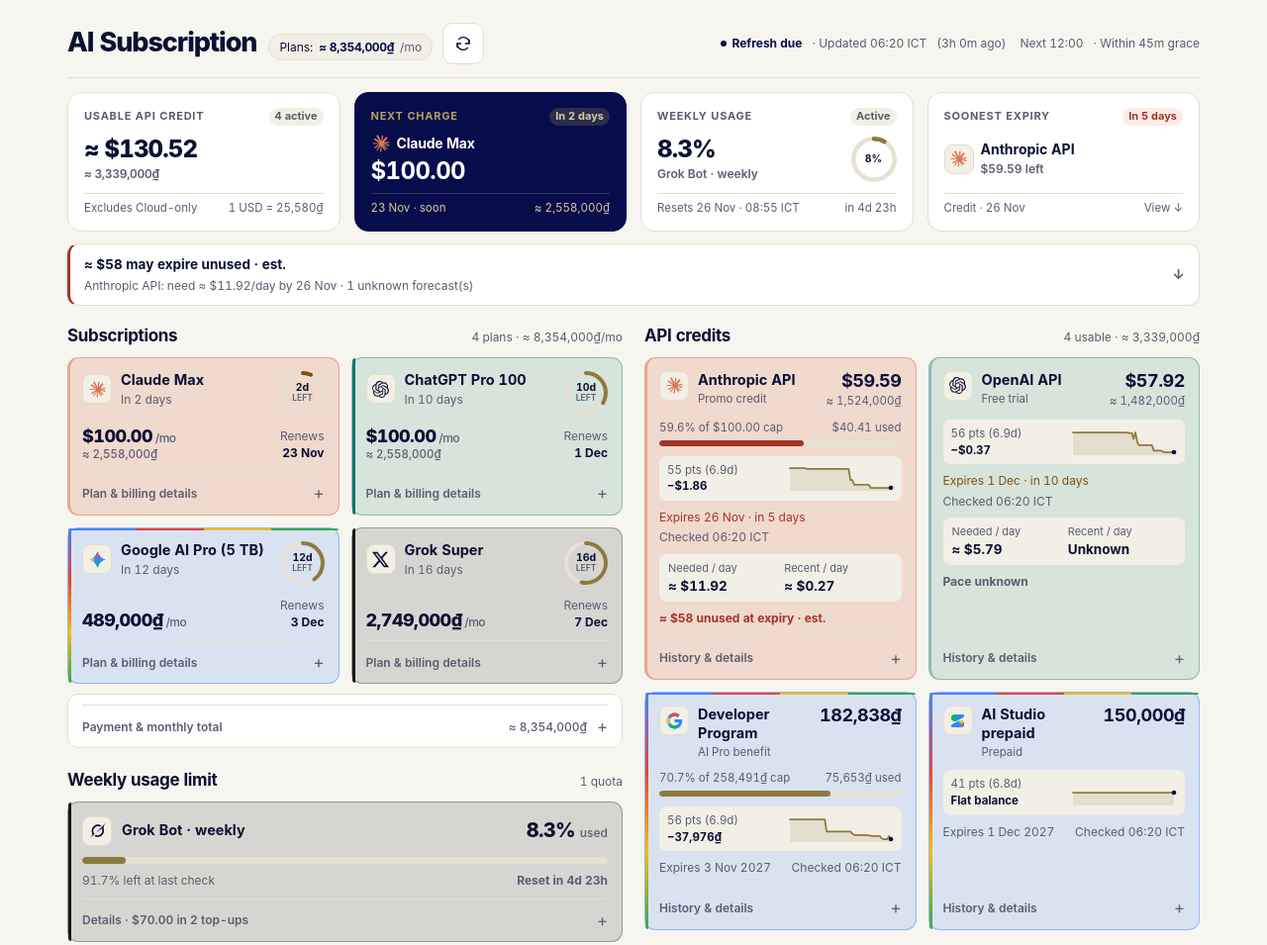
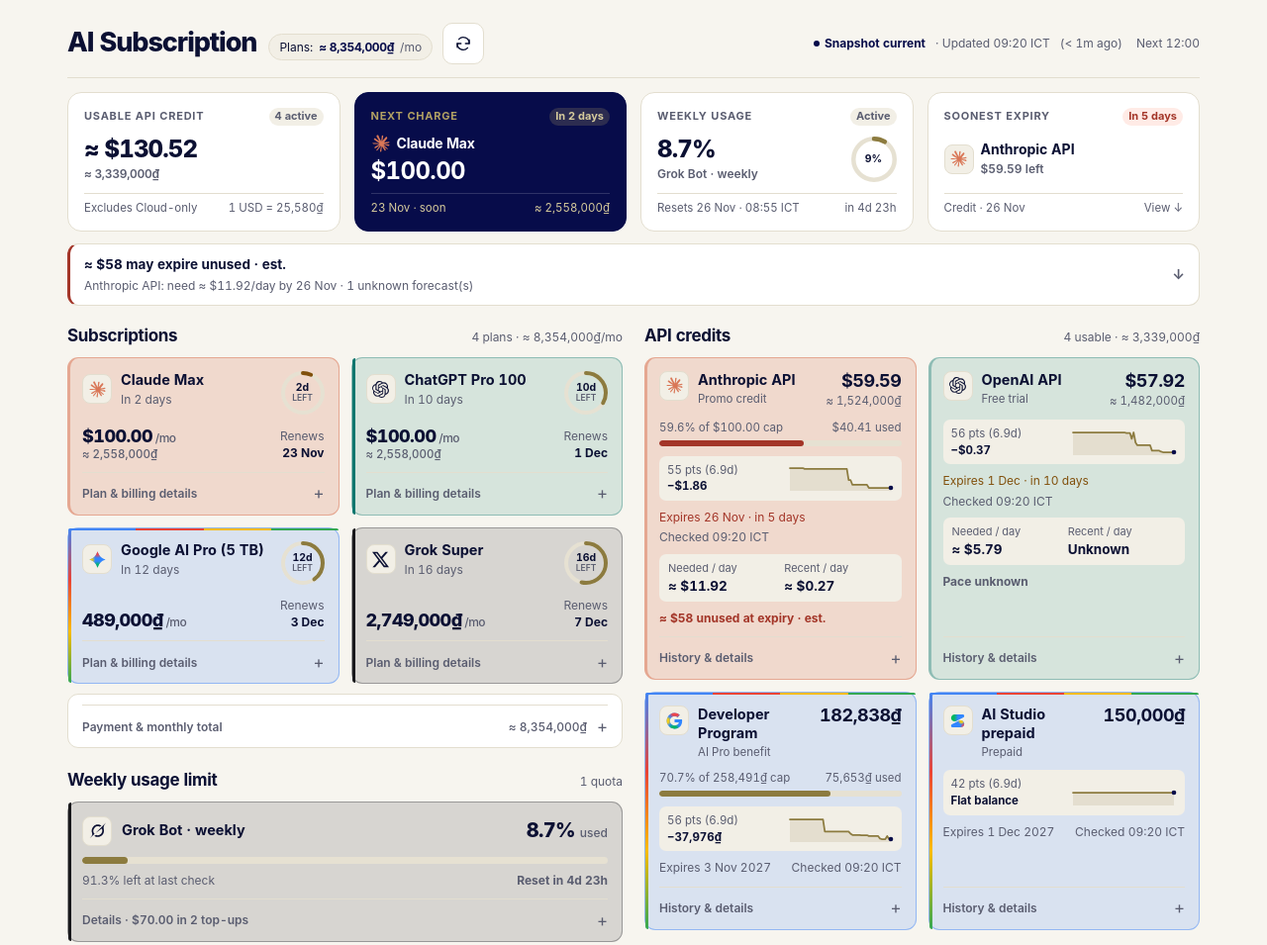
Before and after one commit to hoangtuan3484/goi-ai-4fa7038c, a plain HTML site: page app.html in a window 1280 px wide. Shown: the top 955 px of the page at 99% size. Drawn offline with Linux system fonts and the light colour scheme.

Commit message:
Refresh data Nov 21 09:20 ICT

```diff
--- a/app.html
+++ b/app.html
@@ -1019,7 +1019,7 @@ summary::-webkit-details-marker { display: none; }
 <noscript><p class="shell">JavaScript is required to calculate this dashboard.</p></noscript>
 
 <script>var DATA = /* DATA:START */ {
- "updatedAt": "2026-11-21T06:20:00+07:00",
+ "updatedAt": "2026-11-21T09:20:00+07:00",
  "timezone": {
   "offsetHours": 7,
   "label": "ICT"
@@ -1151,12 +1151,8 @@ summary::-webkit-details-marker { display: none; }
     "No refill info yet (Max usually grants $100/mo)"
    ],
    "source": "platform.claude.com billing",
-   "checkedAt": "2026-11-21T06:20:00+07:00",
+   "checkedAt": "2026-11-21T09:20:00+07:00",
    "history": [
-    {
-     "at": "2026-11-14T09:15:00+07:00",
-     "left": 61.45
-    },
     {
      "at": "2026-11-14T12:10:00+07:00",
      "left": 61.45
@@ -1367,6 +1363,10 @@ summary::-webkit-details-marker { display: none; }
     },
     {
      "at": "2026-11-21T03:20:00+07:00",
+     "left": 59.59
+    },
+    {
+     "at": "2026-11-21T06:20:00+07:00",
      "left": 59.59
     }
    ]
@@ -1386,12 +1386,8 @@ summary::-webkit-details-marker { display: none; }
     "Linked to ChatGPT subscription (Personal account)"
    ],
    "source": "platform.openai.com billing",
-   "checkedAt": "2026-11-21T06:20:00+07:00",
+   "checkedAt": "2026-11-21T09:20:00+07:00",
    "history": [
-    {
-     "at": "2026-11-14T09:15:00+07:00",
-     "left": 58.29
-    },
     {
      "at": "2026-11-14T12:10:00+07:00",
      "left": 58.29
@@ -1606,6 +1602,10 @@ summary::-webkit-details-marker { display: none; }
     },
     {
      "at": "2026-11-21T03:20:00+07:00",
+     "left": 57.92
+    },
+    {
+     "at": "2026-11-21T06:20:00+07:00",
      "left": 57.92
     }
    ]
@@ -1627,7 +1627,7 @@ summary::-webkit-details-marker { display: none; }
     "Billing account: My Billing Account"
    ],
    "source": "Google AI Studio billing",
-   "checkedAt": "2026-11-21T06:20:00+07:00",
+   "checkedAt": "2026-11-21T09:20:00+07:00",
    "history": [
     {
      "at": "2026-11-17T09:25:00+07:00",
@@ -1787,6 +1787,10 @@ summary::-webkit-details-marker { display: none; }
     },
     {
      "at": "2026-11-21T03:20:00+07:00",
+     "left": 150000
+    },
+    {
+     "at": "2026-11-21T06:20:00+07:00",
      "left": 150000
     }
    ]
@@ -1806,12 +1810,8 @@ summary::-webkit-details-marker { display: none; }
     "Started Nov 2, 2026 · monthly AI Pro credit, applies across Google Cloud + Maps"
    ],
    "source": "Google Developer Program",
-   "checkedAt": "2026-11-21T06:20:00+07:00",
+   "checkedAt": "2026-11-21T09:20:00+07:00",
    "history": [
-    {
-     "at": "2026-11-14T09:15:00+07:00",
-     "left": 220813.98
-    },
     {
      "at": "2026-11-14T12:10:00+07:00",
      "left": 220813.98
@@ -2027,6 +2027,10 @@ summary::-webkit-details-marker { display: none; }
     {
      "at": "2026-11-21T03:20:00+07:00",
      "left": 188854.3
+    },
+    {
+     "at": "2026-11-21T06:20:00+07:00",
+     "left": 182838.05
     }
    ]
   },
@@ -2046,13 +2050,9 @@ summary::-webkit-details-marker { display: none; }
     "Billing account: My Billing Account"
    ],
    "source": "Google Cloud billing",
-   "checkedAt": "2026-11-21T06:20:00+07:00",
+   "checkedAt": "2026-11-21T09:20:00+07:00",
    "history": [
     {
-     "at": "2026-11-14T09:15:00+07:00",
-     "left": 7754701
-    },
-    {
      "at": "2026-11-14T12:10:00+07:00",
      "left": 7754701
     },
@@ -2262,6 +2262,10 @@ summary::-webkit-details-marker { display: none; }
     },
     {
      "at": "2026-11-21T03:20:00+07:00",
+     "left": 7754701
+    },
+    {
+     "at": "2026-11-21T06:20:00+07:00",
      "left": 7754701
     }
    ]
@@ -2272,7 +2276,7 @@ summary::-webkit-details-marker { display: none; }
    "id": "grokbot",
    "name": "Grok Bot · weekly",
    "logo": "grokbot",
-   "usedPct": 8.3,
+   "usedPct": 8.7,
    "resetsAt": "2026-11-26T08:55:00+07:00",
    "topUps": [
     {
@@ -2294,7 +2298,7 @@ summary::-webkit-details-marker { display: none; }
     "Logo: Grok Bot monogram (no official SVG)"
    ],
    "source": "Grok Bot usage settings",
-   "checkedAt": "2026-11-21T06:20:00+07:00"
+   "checkedAt": "2026-11-21T09:20:00+07:00"
   }
  ],
  "deadlines": [
```
